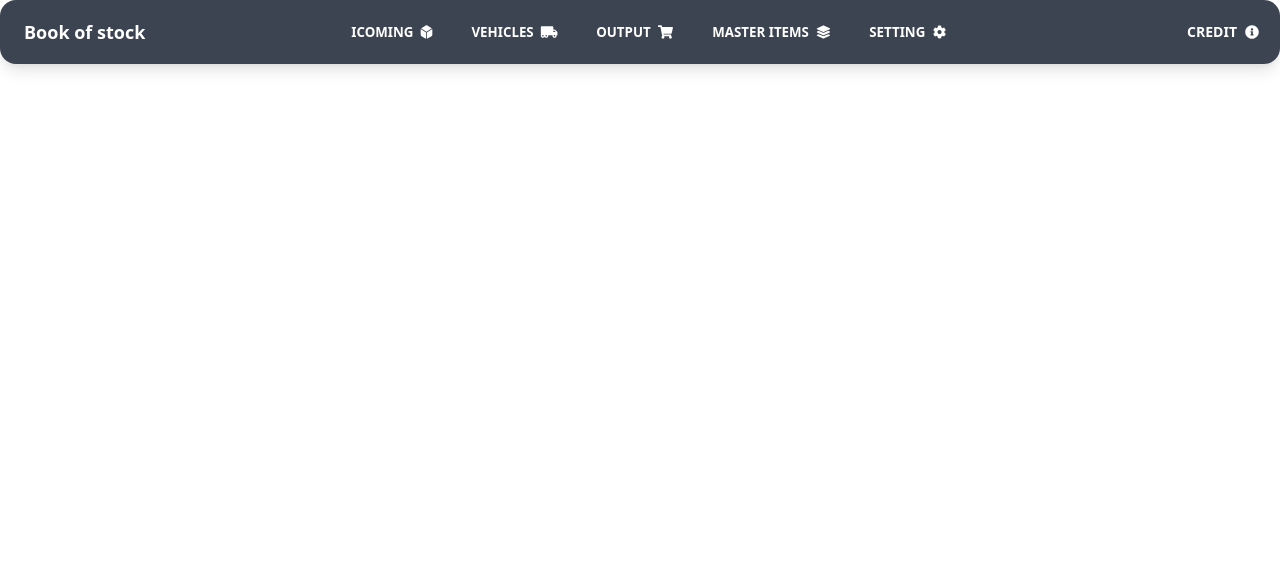
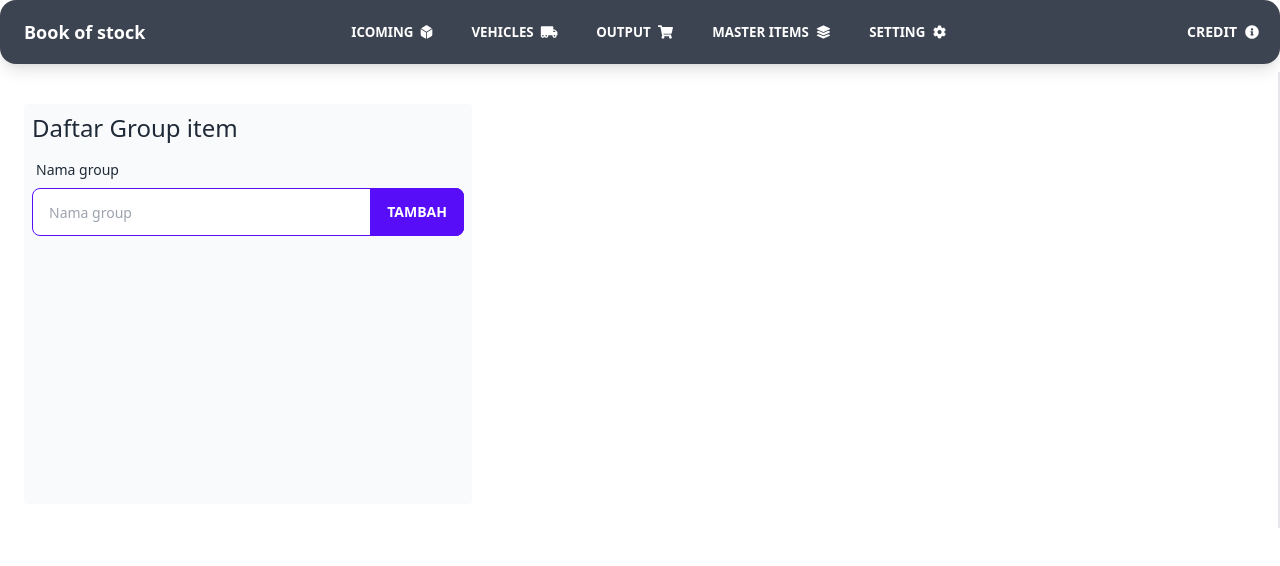
Before and after one commit to rijalBinHusen/minibookstock, a Vue app: page / in a window 1280 px wide. Shown: the top 566 px of the page. Built offline with nearby package versions, Linux system fonts and the light colour scheme.

Commit message:
we gonna add vuex

```diff
--- a/src/App.vue
+++ b/src/App.vue
@@ -5,11 +5,12 @@
 
 <template>
     <Navbar :navs="navbar" @navbar="toNav($event)" />
-    <!-- <component :is="comp"></component> -->
+    <component :is="activeNav"></component>
 </template>
 
 <script>
 import Navbar from "./components/parts/Navbar.vue";
+import Setting from "./components/Setting.vue";
 
 export default {
   name: "App",
@@ -24,14 +25,16 @@ export default {
         // { name: "Exporter", title: "Exporter", icon: "file-download" },
         { name: "Setting", title: "Setting", icon: "cog" },
       ],
+      activeNav: "Setting",
     };
   },
   methods: {
     toNav(ev){
-      console.log(ev);
+      this.activeNav = ev
     },
   },
   components: {
+    Setting,
     Navbar,
   }
 }
--- /dev/null
+++ b/src/components/Setting.vue
@@ -0,0 +1,20 @@
+<template>
+  <div class="border-r-2 p-6 min-h-full">
+    <!-- <component :is="activeComponent"></component> -->
+    <ListGroup />
+  </div>
+</template>
+
+<script>
+import ListGroup from "./parts/ListGroup.vue";
+
+export default {
+  name: "Setting",
+  data() {
+    return {};
+  },
+  components: {
+    ListGroup,
+  },
+};
+</script>
--- /dev/null
+++ b/src/components/elements/Button.vue
@@ -0,0 +1,57 @@
+<template>
+  <button v-if="type === 'button'" :class="className" @click="trigger">
+    <slot></slot>
+    {{ value }}
+  </button>
+
+  <a v-if="type === 'link'" :href="href" :class="className" @click="trigger">
+    <slot></slot>
+    {{ value }}
+  </a>
+</template>
+
+<script>
+export default {
+  name: "Button",
+  props: {
+    datanya: String,
+    success: Boolean,
+    primary: Boolean,
+    secondary: Boolean,
+    accent: Boolean,
+    ghost: Boolean,
+    value: String,
+    type: {
+      type: String,
+      required: true,
+    },
+    class: String,
+    href: String,
+    icon: String,
+    outline: Boolean,
+    small: Boolean,
+  },
+  emits: ["trig"],
+  methods: {
+    trigger() {
+      this.$emit("trig", this.datanya);
+    },
+  },
+  computed: {
+    className() {
+      let classList = [];
+      if (this.type == "button") classList.push("btn");
+      if (this.small) classList.push("btn-sm");
+      if (this.primary) classList.push("btn-primary");
+      if (this.secondary) classList.push("btn-secondary");
+      if (this.accent) classList.push("btn-accent");
+      if (this.ghost) classList.push("btn-ghost");
+      if (this.outline) classList.push("btn-outline");
+      if (this.success) classList.push("btn-success");
+      if (this.class) classList.push(this.class.split(" "));
+
+      return classList.join(" ");
+    },
+  },
+};
+</script>
--- /dev/null
+++ b/src/components/elements/Forms/Input.vue
@@ -0,0 +1,61 @@
+<template>
+  <div class="form-control">
+    <label v-if="label" class="label">
+      <span class="label-text">{{ label }}</span>
+    </label>
+    <div class="relative">
+      <input
+        type="text"
+        :placeholder="placeholder"
+        :class="formTipe"
+        @keyup="send($event.target.value)"
+        :value="value"
+        @keypress.enter="$emit('trig')"
+      />
+      <button
+        v-if="button"
+        class="absolute top-0 right-0 rounded-l-none btn btn-primary"
+        @click="$emit('trig')"
+      >
+        {{ button }}
+      </button>
+    </div>
+  </div>
+</template>
+
+<script>
+export default {
+  name: "Input",
+  props: {
+    label: String,
+    tipe: String,
+    placeholder: String,
+    small: Boolean,
+    button: String,
+    value: String,
+  },
+  emits: ["send", "trig"],
+  methods: {
+    send(ev) {
+      this.$emit("send", ev);
+    },
+  },
+  computed: {
+    formTipe() {
+      let className = ["input"];
+
+      if (this.button) className.push("w-full pr-16 input");
+      if (this.small) className.push("input-sm");
+      if (this.tipe.includes("primary")) className.push("input-primary");
+      if (this.tipe.includes("secondary")) className.push("input-secondary");
+      if (this.tipe.includes("accent")) className.push("input-accent");
+      if (this.tipe.includes("border")) className.push("input-bordered");
+      if (this.tipe.includes("large")) className.push("input-large");
+      if (this.tipe.includes("small")) className.push("input-sm");
+      if (this.tipe.includes("xsmall")) className.push("input-xs");
+
+      return className.join(" ");
+    },
+  },
+};
+</script>
--- /dev/null
+++ b/src/components/elements/Forms/Select.vue
@@ -0,0 +1,55 @@
+<template>
+  <select
+    :id="id"
+    :class="selectTipe"
+    @change="$emit('selectedd', $event.target.value)"
+  >
+    <option v-for="op in options" :key="op" :value="op[value]">
+      {{ op[text] }}
+    </option>
+  </select>
+</template>
+
+<script>
+export default {
+  name: "Select",
+  props: {
+    value: String,
+    text: String,
+    id: String,
+    class: String,
+    options: {
+      type: Object,
+      required: true,
+    },
+    tipe: {
+      type: String,
+    },
+  },
+  emits: ["selectedd"],
+  computed: {
+    selectTipe() {
+      let className = ["select", "select-bordered"];
+
+      if (this.class) className.push(this.class.split(" "));
+      if (this.tipe.includes("primary")) className.push("select-primary");
+      if (this.tipe.includes("secondary")) className.push("select-secondary");
+      if (this.tipe.includes("accent")) className.push("select-accent");
+      if (this.tipe.includes("info")) className.push("select-info");
+      if (this.tipe.includes("success")) className.push("select-success");
+      if (this.tipe.includes("warning")) className.push("select-warning");
+      if (this.tipe.includes("error")) className.push("select-error");
+      if (this.tipe.includes("large")) className.push("select-lg");
+      if (this.tipe.includes("small")) className.push("select-sm");
+      if (this.tipe.includes("xsmall")) className.push("select-xs");
+
+      return className.join(" ");
+    },
+    activated() {
+      this.$emit("selectedd", this.options[0][this.value]);
+      console.log(this.options[0][this.value]);
+      return "";
+    },
+  },
+};
+</script>
--- /dev/null
+++ b/src/components/elements/Table.vue
@@ -0,0 +1,72 @@
+<template>
+  <div class="w-full overflow-auto mb-2 border" :style="style">
+    <table class="table w-full h-full table-compact">
+      <thead>
+        <tr>
+          <th>No</th>
+          <th v-for="head in thead" :key="head">
+            {{ head }}
+          </th>
+          <th v-if="options">options</th>
+        </tr>
+      </thead>
+      <tbody>
+        <tr
+          class="hover"
+          v-for="(content, index) in contents"
+          :key="content[thead[0]]"
+        >
+          <th>{{ index + 1 }}</th>
+          <td v-for="val in tbody" :key="content[val]">{{ content[val] }}</td>
+          <td v-if="options">
+            <Button
+              v-if="options.includes('edit')"
+              primary
+              value="Edit"
+              type="button"
+              small
+              :datanya="content[keyData]"
+              @trig="$emit('edit', $event)"
+            />
+            <slot :prop="content"></slot>
+            <Button
+              v-if="options.includes('delete')"
+              secondary
+              value="hapus"
+              type="button"
+              small
+            />
+          </td>
+        </tr>
+      </tbody>
+    </table>
+  </div>
+</template>
+
+<script>
+import Button from "./Button.vue";
+export default {
+  name: "Table",
+  props: {
+    keyData: String,
+    style: Object,
+    contents: {
+      type: Object,
+      required: true,
+    },
+    options: Array,
+    thead: {
+      type: Array,
+      required: true,
+    },
+    tbody: {
+      type: Array,
+      required: true,
+    },
+  },
+  emits: ["edit", "hapus"],
+  components: {
+    Button,
+  },
+};
+</script>
--- /dev/null
+++ b/src/components/parts/ListGroup.vue
@@ -0,0 +1,104 @@
+<template>
+  <div
+    class="rounded md:max-w-md mt-2 p-2 bg-base-200"
+    style="min-height: 400px"
+  >
+    <h1 class="text-2xl mb-2">Daftar Group item</h1>
+    <form @submit.prevent="send(false)" class="mb-2">
+      <Input
+        label="Nama group"
+        tipe="primary"
+        placeholder="Nama group"
+        @send="group = $event"
+        :button="button"
+        :value="group"
+        @trig="send(false)"
+      />
+    </form>
+    <Table
+      v-if="lists && lists.length > 0"
+      :contents="lists"
+      :options="['edit']"
+      keyData="id"
+      @edit="edit($event)"
+      :thead="['id', 'Nama group']"
+      :tbody="['id', 'name_group']"
+      v-slot:default="slotProps"
+    >
+      <Button
+        :secondary="slotProps.prop.status == false"
+        :primary="slotProps.prop.status == true"
+        :value="slotProps.prop.status === true ? 'Enabled' : 'Disabled'"
+        type="button"
+        small
+        class="ml-2"
+        :datanya="slotProps.prop.id"
+        @trig="send($event)"
+      />
+    </Table>
+  </div>
+</template>
+
+<script>
+import Input from "../elements/Forms/Input.vue";
+import Table from "../elements/Table.vue";
+import Select from "../elements/Forms/Select.vue";
+import Button from "../elements/Button.vue";
+
+export default {
+  name: "ListGroup",
+  data() {
+    return {
+      gudang: "",
+      group: "",
+      button: "Tambah",
+      update: {},
+    };
+  },
+  // methods: {
+  //   send(id) {
+  //     if ((this.group && this.gudang) || id) {
+  //       // if update
+  //       if (this.update.id || id) {
+  //         let target = this.update.id || id;
+  //         let filt = this.lists.filter((val) => val.id === target)[0];
+  //         // if toggle disable enable
+  //         if (id) filt.status = !filt.status;
+  //         else filt.name_group = this.group;
+  //         this.$store.dispatch("update", { store: "Group", obj: filt });
+  //         this.button = "Tambah";
+  //       } else
+  //         this.$store.dispatch("Group/append", {
+  //           location: this.gudang,
+  //           name_group: this.group,
+  //           status: true,
+  //         });
+  //       this.group = "";
+  //     }
+  //   },
+  //   edit(ev) {
+  //     let filt = this.lists.filter((val) => val.id === ev)[0];
+  //     this.group = filt.name_group;
+  //     this.update = filt;
+  //     this.button = "Update";
+  //   },
+  // },
+  components: {
+    Input,
+    Table,
+    Select,
+    Button,
+  },
+  // computed: {
+  //   listsGudang() {
+  //     return [
+  //       { id: "", name_warehouse: "Pilih gudang" },
+  //       ...this.$store.getters["Gudang/gudangActive"],
+  //     ];
+  //   },
+  //   lists() {
+  //     return this.$store.getters["Group/groupByWarehouse"](this.gudang);
+  //   },
+  // },
+};
+</script>
```
